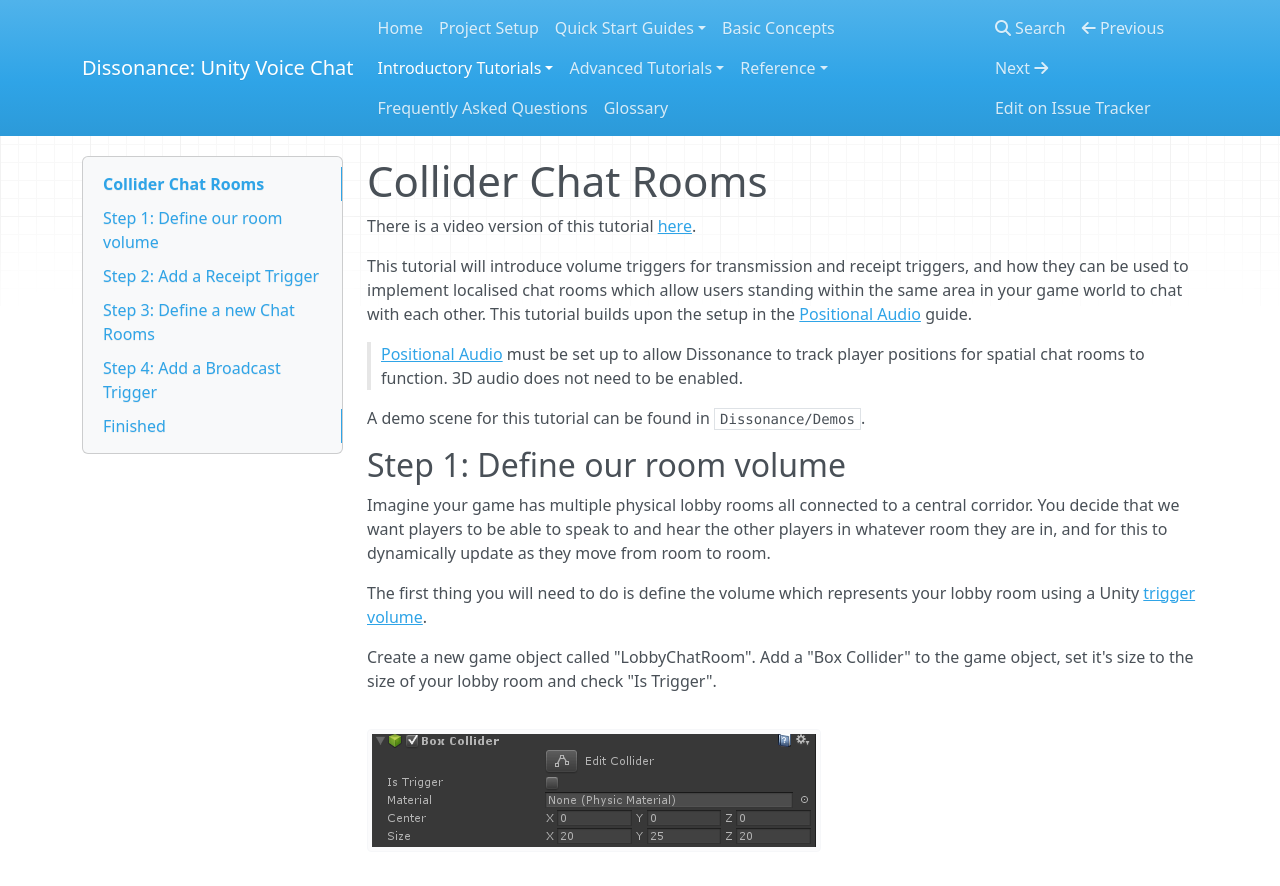
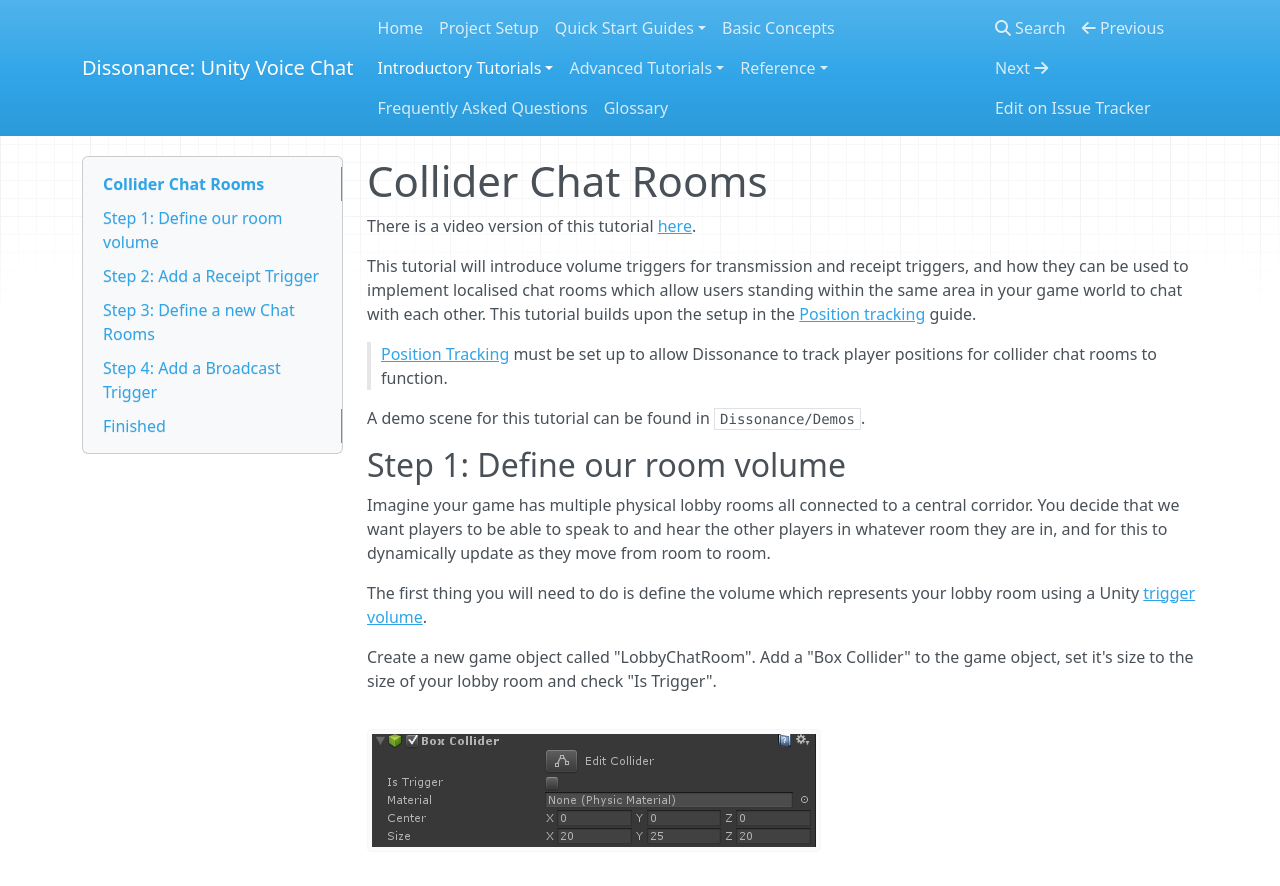
Before and after one commit to Placeholder-Software/Dissonance, an MkDocs documentation site: the page built from docs/Tutorials/Collider Chat Room.md, in a window 1280 px wide and 900 px high. Shown: the top 886 px of the window. Built offline with MkDocs 1.6.1, drawn with Linux system fonts in a browser that asks for light colours; nearby versions of some CDN libraries; old or Windows-style settings are respelled for this version of MkDocs.

Commit message:
- Written a guide for setting up positional behaviours  - Renamed guide from Positional Audio.md to Position Tracking.md  - Modified other guides which mention positional stuff to refer to it as "position tracking" rather than "positional audio"
Signed-off-by: Martin Evans <martindevans@gmail.com>

```diff
--- a/docs/Tutorials/Collider Chat Room.md
+++ b/docs/Tutorials/Collider Chat Room.md
@@ -2,9 +2,9 @@
 
 There is a video version of this tutorial [here](TODO).
 
-This tutorial will introduce volume triggers for transmission and receipt triggers, and how they can be used to implement localised chat rooms which allow users standing within the same area in your game world to chat with each other. This tutorial builds upon the setup in the [Positional Audio](/Tutorials/Positional Audio) guide.
+This tutorial will introduce volume triggers for transmission and receipt triggers, and how they can be used to implement localised chat rooms which allow users standing within the same area in your game world to chat with each other. This tutorial builds upon the setup in the [Position tracking](Tutorials/Position Tracking.md) guide.
 
-> [Positional Audio](/Tutorials/Positional Audio) must be set up to allow Dissonance to track player positions for spatial chat rooms to function. 3D audio does not need to be enabled.
+> [Position Tracking](Tutorials/Position Tracking.md) must be set up to allow Dissonance to track player positions for collider chat rooms to function.
 
 A demo scene for this tutorial can be found in `Dissonance/Demos`.
 
--- a/mkdocs.yml
+++ b/mkdocs.yml
@@ -18,7 +18,7 @@ pages:
     - "Team Chat Rooms": "Tutorials/Team Chat Rooms.md"
     - "Text Chat": "Tutorials/Text Chat.md"
     - "Transmit to Player": "Tutorials/Direct Player Transmit.md"
-    - "Positional Audio": "Tutorials/Positional Audio.md"
+    - "Position Tracking": "Tutorials/Position Tracking.md"
     - "Collider Chat Rooms": "Tutorials/Collider Chat Room.md"
     - "Audio Mixing For Voice": "Tutorials/Audio Mixing.md"
 - "Advanced Tutorials":
```
Also changed, not shown: docs/Reference/Components/Voice Broadcast Trigger.md (+1 -1 lines), docs/Tutorials/Direct Player Transmit.md (+1 -1 lines), docs/Tutorials/Multiple Rooms.md (+1 -1 lines), docs/Tutorials/Position Tracking.md (added, +33 -0 lines), docs/Tutorials/Positional Audio.md (deleted, +0 -5 lines), docs/images/PlayerPrefab_PositionalAudio.png (added), docs/images/VoiceBroadcastTrigger_Positional.png (added).
